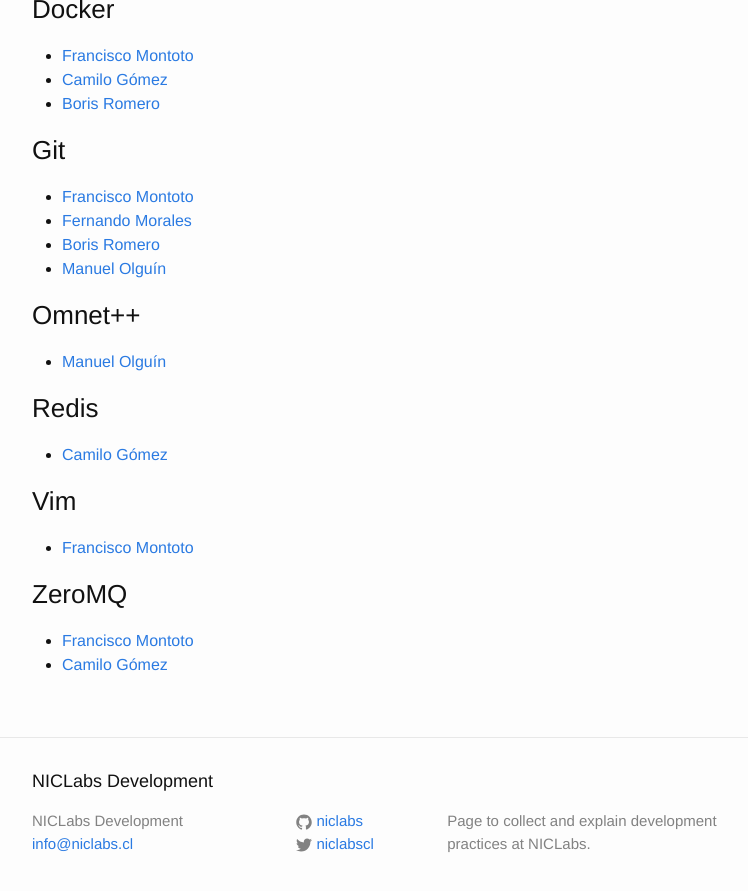
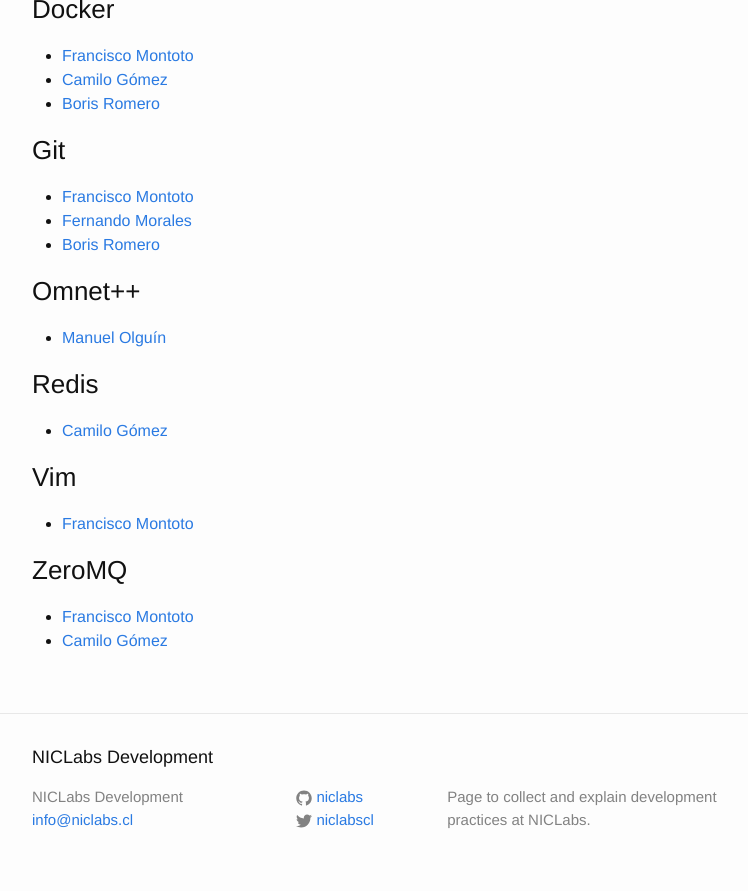
Before and after one commit to niclabs/development, a Jekyll site: the page built from _posts/2016-07-13-member-skills.markdown, in a window 1280 px wide and 900 px high, scrolled down 1737 px. Shown: the top 891 px of the window, without its empty margins (238-986 px from the left). Built offline with Jekyll 4.4.1, drawn with Linux system fonts in a browser that asks for light colours.

Commit message:
skillz molguin92 - remove git skill

```diff
--- a/_posts/2016-07-13-member-skills.markdown
+++ b/_posts/2016-07-13-member-skills.markdown
@@ -76,7 +76,6 @@
   - [Francisco Montoto][fmontoto]
   - [Fernando Morales][nanocatdemen]
   - [Boris Romero][boris]
-  - [Manuel Olguín][molguin92]
 
 ### Omnet++
 
```
